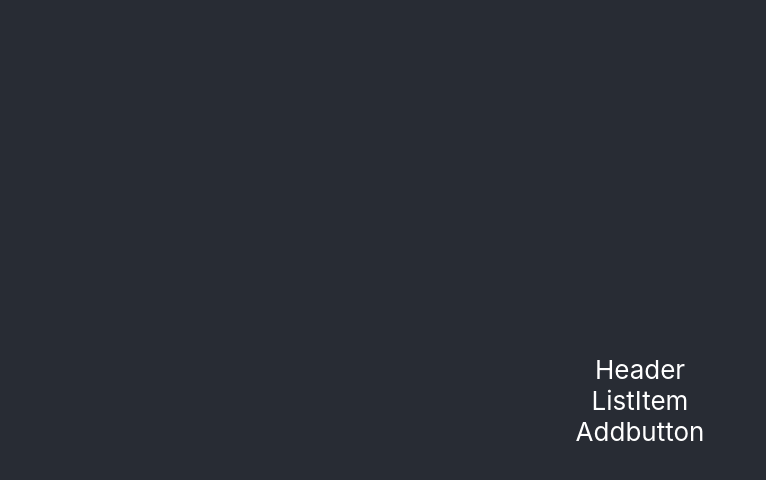
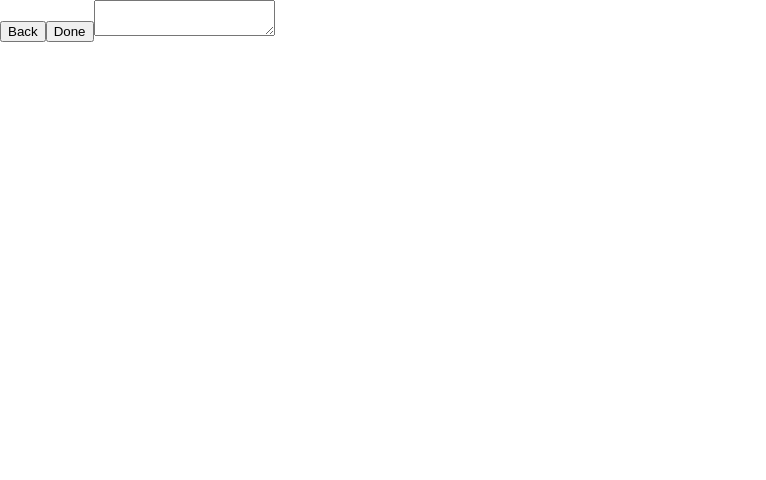
Before and after one commit to BushraMateen/notesapp, a React (Create React App) app: page /note/new in a window 1280 px wide. Shown: the top 480 px of the page, without its empty margins (0-766 px from the left). Built offline with nearby package versions, Linux system fonts and the light colour scheme.

Commit message:
added callback function and links

```diff
--- a/package.json
+++ b/package.json
@@ -8,6 +8,7 @@
     "@testing-library/user-event": "^13.5.0",
     "react": "^17.0.2",
     "react-dom": "^17.0.2",
+    "react-router-dom": "^6.2.2",
     "react-scripts": "5.0.0",
     "web-vitals": "^2.1.4"
   },
--- a/src/App.js
+++ b/src/App.js
@@ -1,15 +1,31 @@
 
 import './App.css';
 import Notes from './Pages/Notes';
+import { BrowserRouter as Router, Route, Link, Routes } from "react-router-dom";
+import Note from './Pages/Note';
+import {useState} from 'react';
+import ListItem from './Components/ListItem';
 
 function App() {
-  return (
-    <div className="App">
-      <header className="App-header">
-        <Notes />
 
-      </header>
-    </div>
+  let [noteList,setNoteList] = useState([]);
+
+  const updateMyCounter = (note) => {
+    setNoteList ([...noteList, note]);
+  }
+  return(
+    <Router>
+      <Routes>
+      <Route path="/" element={<Notes />}></Route>
+      <Route path="/note/:id" element={<Note updateParentCounter={updateMyCounter} />}></Route>
+
+      </Routes>
+      {noteList.map((e,index)=>{
+       return (
+         <p key={index}>{e}</p>
+     );})}
+
+    </Router>
   );
 }
 
--- a/src/Components/Addbutton.js
+++ b/src/Components/Addbutton.js
@@ -1,7 +1,12 @@
 import React from 'react'
+import { Link } from 'react-router-dom'
 
 export default function Addbutton() {
+
   return (
-    <div>Addbutton</div>
+    <Link to="/note/new"><button type="button">
+    Plus
+</button></Link>
+
   )
 }
--- /dev/null
+++ b/src/Components/Header.css
@@ -0,0 +1,7 @@
+.header{
+    color: orange;
+    position: absolute;
+    top: 50px;
+    left: 30px;
+    padding: 13px;
+}
--- a/src/Components/Header.js
+++ b/src/Components/Header.js
@@ -1,7 +1,12 @@
 import React from 'react'
+import './Header.css'
 
 export default function Header() {
   return (
-    <div>Header</div>
+      <div className='header'>
+          <h1> Notes List</h1>
+        </div>
+
+
   )
 }
--- a/src/Pages/Note.js
+++ b/src/Pages/Note.js
@@ -1,7 +1,36 @@
-import React from 'react'
+import React, {useState} from 'react'
+import { Link } from 'react-router-dom'
 
-export default function Note() {
+
+export default function Note(props) {
+
+  let [note,setNote]=useState()
+
+
+  let handleChange = (event) => {
+    setNote( event.target.value);
+
+  }
+   let handleClick = () => {
+     props.updateParentCounter(note);
+   }
+
+
   return (
-    <div>Note</div>
+   <div>
+     <Link to="/"><button type="button">
+    Back
+</button></Link>
+     <Link to="/"><button onClick={handleClick}type="button">
+    Done
+</button></Link>
+     <textarea name="body"
+          onChange={handleChange}
+          value={note}/>
+
+
+   </div>
+
+
   )
 }
--- a/src/Pages/Notes.js
+++ b/src/Pages/Notes.js
@@ -4,9 +4,15 @@ import ListItem from '../Components/ListItem'
 import AddButton from '../Components/AddButton'
 
 
+
 export default function Notes() {
+
+
+
+
   return (
     <div>
+
     <Header />
     <ListItem />
     <AddButton />
```
Also changed, not shown: 1 other file (tests, documents, lock files or other folders).
